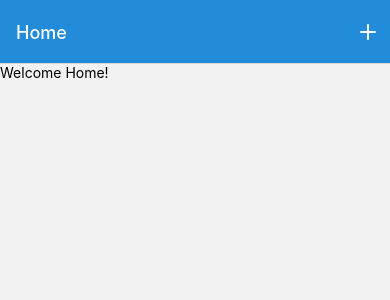
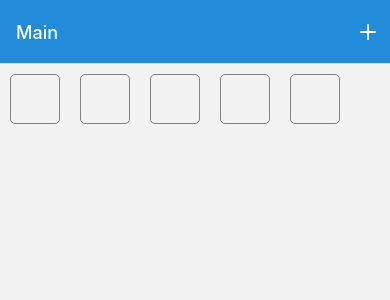
Before and after one commit to LeonardoFerrer97/StreamMatch, a React Native app in the folder Shufflet/: screen / in a window 390 px wide. Shown: the top 300 px of the page. Built offline with nearby package versions, Linux system fonts and the light colour scheme.

Commit message:
first screen

```diff
--- a/Shufflet/App.js
+++ b/Shufflet/App.js
@@ -4,7 +4,6 @@ import { Icon } from 'react-native-elements'
 import { StyleSheet } from 'react-native';
 import { createStackNavigator } from '@react-navigation/stack';
 import { NavigationContainer } from '@react-navigation/native';
-import Home from './src/screens/Home';
 import Main from './src/screens/Main';
 
 const Stack = createStackNavigator();
@@ -12,10 +11,10 @@ const Stack = createStackNavigator();
 export default function App() {
   return (
     <NavigationContainer>
-      <Stack.Navigator screenOptions={{headerStyle: {backgroundColor: '#228CDB'},headerTintColor: '#fff'}} initialRouteName="Home">
+      <Stack.Navigator screenOptions={{headerStyle: {backgroundColor: '#228CDB'},headerTintColor: '#fff'}} initialRouteName="Main">
       <Stack.Screen
-          name="Home"
-          component={Home}
+          name="Main"
+          component={Main}
           options={({navigation}) => ({
             headerRight: () => (
               <Icon
@@ -28,7 +27,6 @@ export default function App() {
             )
           })}
         />
-        <Stack.Screen name="Main" component={Main} />
       </Stack.Navigator>
     </NavigationContainer>
   );
--- a/Shufflet/package.json
+++ b/Shufflet/package.json
@@ -18,6 +18,7 @@
     "expo-status-bar": "~1.3.0",
     "react": "17.0.2",
     "react-dom": "17.0.2",
+    "react-hook-form": "^7.31.3",
     "react-native": "0.68.2",
     "react-native-elements": "^3.4.2",
     "react-native-gesture-handler": "^2.4.2",
--- a/Shufflet/src/screens/Home.js
+++ /dev/null
@@ -1,10 +0,0 @@
-import React from 'react';
-import { Text, View } from 'react-native';
-
-export default function Home () {
-  return (
-    <View>
-      <Text>Welcome Home!</Text>
-    </View>
-  )
-}
--- a/Shufflet/src/screens/Main.js
+++ b/Shufflet/src/screens/Main.js
@@ -1,10 +1,49 @@
 import React from 'react';
-import { Text, View } from 'react-native';
+import { StyleSheet, TextInput, View  } from "react-native";
 
 export default function Main () {
+
   return (
-    <View>
-      <Text>Welcome Main!</Text>
+    <View style = {[style.container]}>
+      <View style = {[style.form]}>
+        <TextInput maxLength={1}  style={[style.input]}/>
+
+        <TextInput maxLength={1} style={[style.input]}/>
+
+        <TextInput maxLength={1} style={[style.input]} />
+
+        <TextInput maxLength={1} style={[style.input]}  />
+
+        <TextInput maxLength={1} style={[style.input]} />
+      </View>
     </View>
-  )
+  );
 }
+
+function handleSubmit(){
+  console.log(submit)
+}
+
+
+const style = StyleSheet.create({
+  container: {
+    flex : 1,
+    flexDirection : 'column'
+  },
+  form: {
+    flex: 1,
+    flexDirection:'row'
+  },
+  input: {
+    padding:10,
+    margin:10,
+    borderWidth: '1px',
+    borderColor: 'gray',
+    borderRadius: '10%',
+    width: 50,
+    height: 50,
+  },
+  button: {
+    backgroundColor: '#228CDB'
+  }
+})
```
Also changed, not shown: 1 other file (tests, documents, lock files or other folders).
